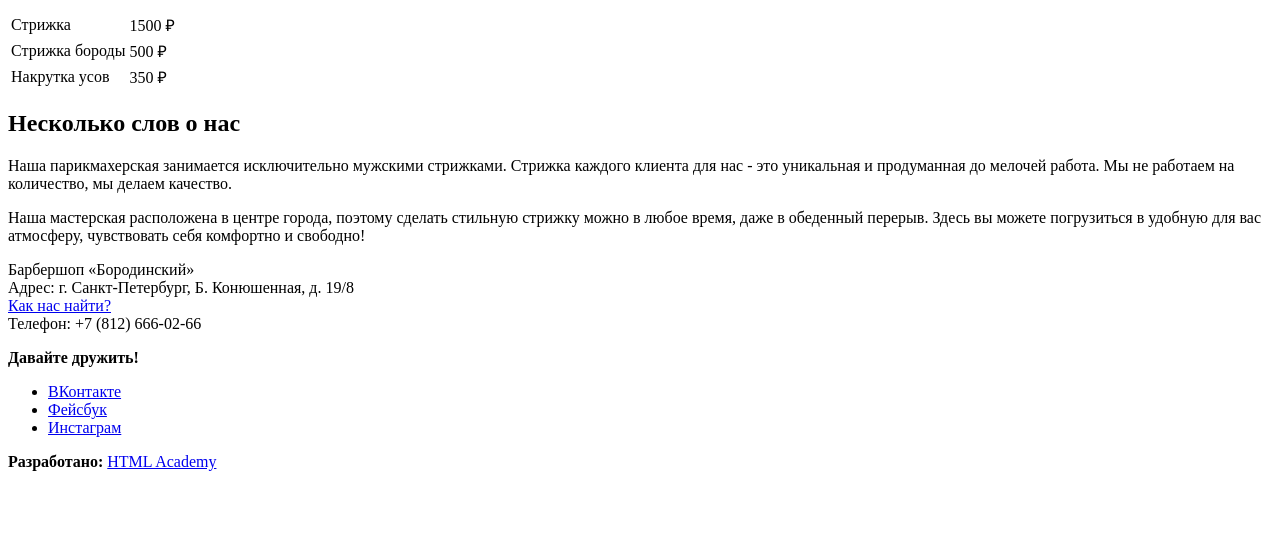
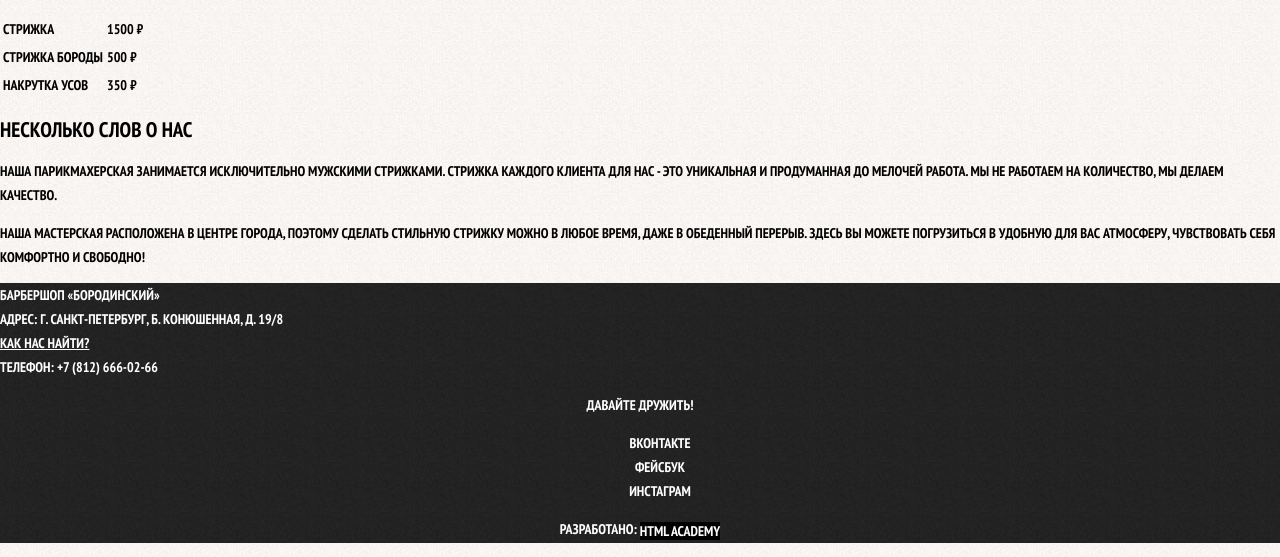
Before and after one commit to artsamoilov/barbershop-25, a plain HTML site: page price.html in a window 1280 px wide. Shown: the part 569-1126 px from the top of the page. Before the commit the page ends 1056 px from the top, so only its background shows below. Drawn offline with Linux system fonts and the light colour scheme.

Commit message:
Подключает стили и исправляет мелкие ошибки в вёрстке

```diff
--- a/price.html
+++ b/price.html
@@ -3,8 +3,11 @@
   <head>
     <meta charset="utf-8">
     <title>Барбершоп «Бородинский»</title>
+    <link href="https://fonts.googleapis.com/css?family=PT+Sans+Narrow:400,700&amp;subset=latin,cyrillic" rel="stylesheet">
+    <link href="css/normalize.css" rel="stylesheet">
+    <link href="css/style.css" rel="stylesheet">
   </head>
-  <body>
+  <body class="inner-page">
 
 <!-- Шапка с навигацией + логотип -->
     <header class="main-header">
@@ -83,7 +86,7 @@
     </main>
 
 <!-- Подвал сайта -->
-    <footer class="index-footer">
+    <footer class="main-footer">
       <p class="footer-contacts">
         Барбершоп «Бородинский»<br>
         Адрес: г. Санкт-Петербург, Б. Конюшенная, д. 19/8<br>
@@ -93,7 +96,7 @@
       <div class="footer-social">
         <b>Давайте дружить!</b>
         <ul>
-          <li><a class="social-button" href="#">ВКонтакте</a></li>
+          <li><a class="social-button" href="#">Вконтакте</a></li>
           <li><a class="social-button" href="#">Фейсбук</a></li>
           <li><a class="social-button" href="#">Инстаграм</a></li>
         </ul>
```
Also changed, not shown: catalog-item.html (+6 -3 lines), catalog.html (+6 -3 lines), index.html (+7 -0 lines).
